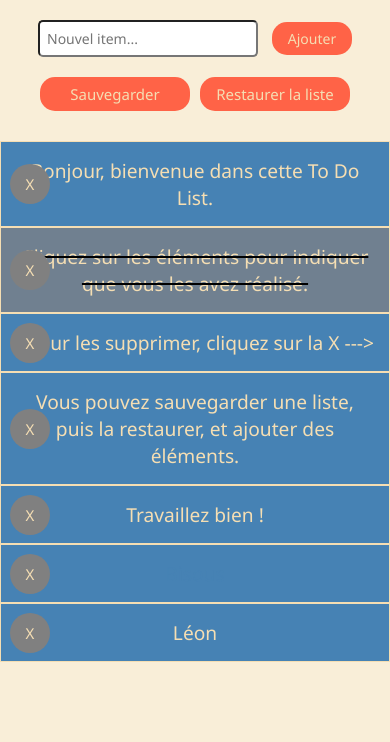
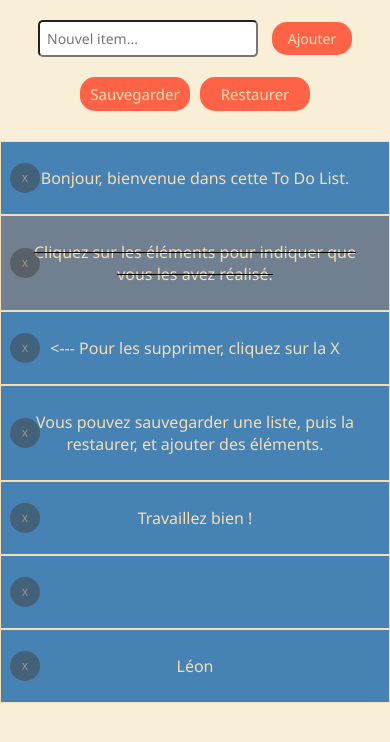
Before and after one commit to LeonGALL/TODOLIST, a plain HTML site: page index.html in a window 390 px wide. Drawn offline with nearby package versions, Linux system fonts and the light colour scheme.

Commit message:
Correcting of some responsive bugs

```diff
--- a/index.html
+++ b/index.html
@@ -16,7 +16,7 @@
     </form>
     <div>
       <button type="button" id="save">Sauvegarder</button
-      ><button type="button" id="restore">Restaurer la liste</button>
+      ><button type="button" id="restore">Restaurer</button>
     </div>
 
     <ul id="todolist">
@@ -29,7 +29,7 @@
         <button type="button" class="delete">X</button>
       </div>
       <div>
-        <li style="text-align: end;">Pour les supprimer, cliquez sur la X ---></li>
+        <li id="special">Pour les supprimer, cliquez sur la X</li>
         <button type="button" class="delete">X</button>
       </div>
       <div>
--- a/style.css
+++ b/style.css
@@ -24,11 +24,12 @@ ul li {
   color: wheat;
   padding: 15px;
   background-color: steelblue;
+  min-height: 20px;
 }
 
 .done {
   background-color: slategrey;
-  text-decoration: line-through 2px black;
+  text-decoration: line-through 1px black;
 }
 
 form {
@@ -90,7 +91,18 @@ ul div {
   width: 40px;
   height: 40px;
   align-self: center;
+  text-align: center;
   border-radius: 100px;
+}
+
+#special {
+  text-align: right;
+}
+#special::before {
+  content: "";
+}
+#special::after {
+  content: " --->";
 }
 
 @media screen and (max-width: 800px) {
@@ -107,4 +119,39 @@ ul div {
     position: absolute;
     overflow: hidden;
   }
+  #special {
+    text-align: center;
+  }
+  #special::before {
+    content: "<--- ";
+  }
+  #special::after {
+    content: "";
+  }
+
+  .delete {
+    background-color: rgba(128, 128, 128, 0.9);
+  }
 }
+
+@media screen and (max-width: 600px) {
+  ul li {
+    font-size: 1em;
+    padding: 25px;
+  }
+  .delete {
+    background-color: rgba(65, 64, 64, 0.5);
+    color: rgba(245, 222, 179, 0.5);
+  }
+}
+
+@media screen and (max-width: 400px) {
+  div button {
+    width: 110px;
+  }
+  .delete {
+    width: 30px;
+    height: 30px;
+    font-size: 10px;
+  }
+}
```
